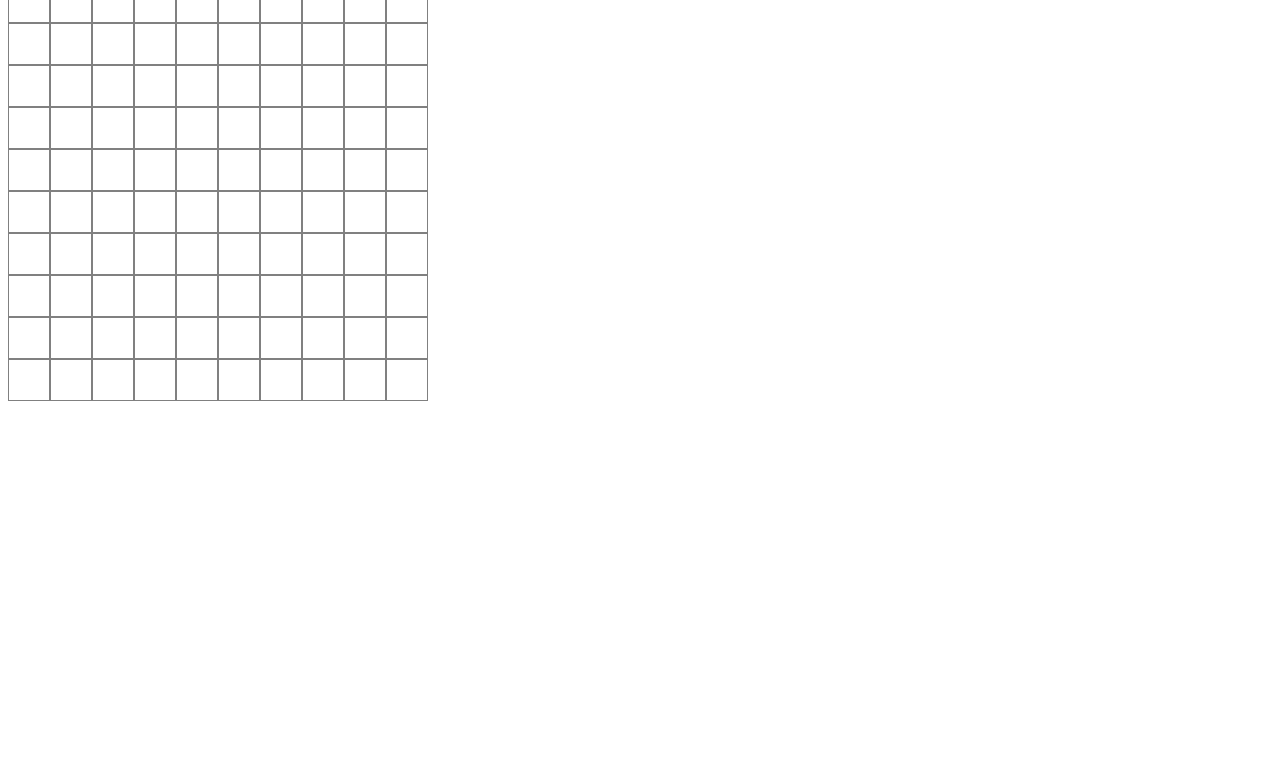
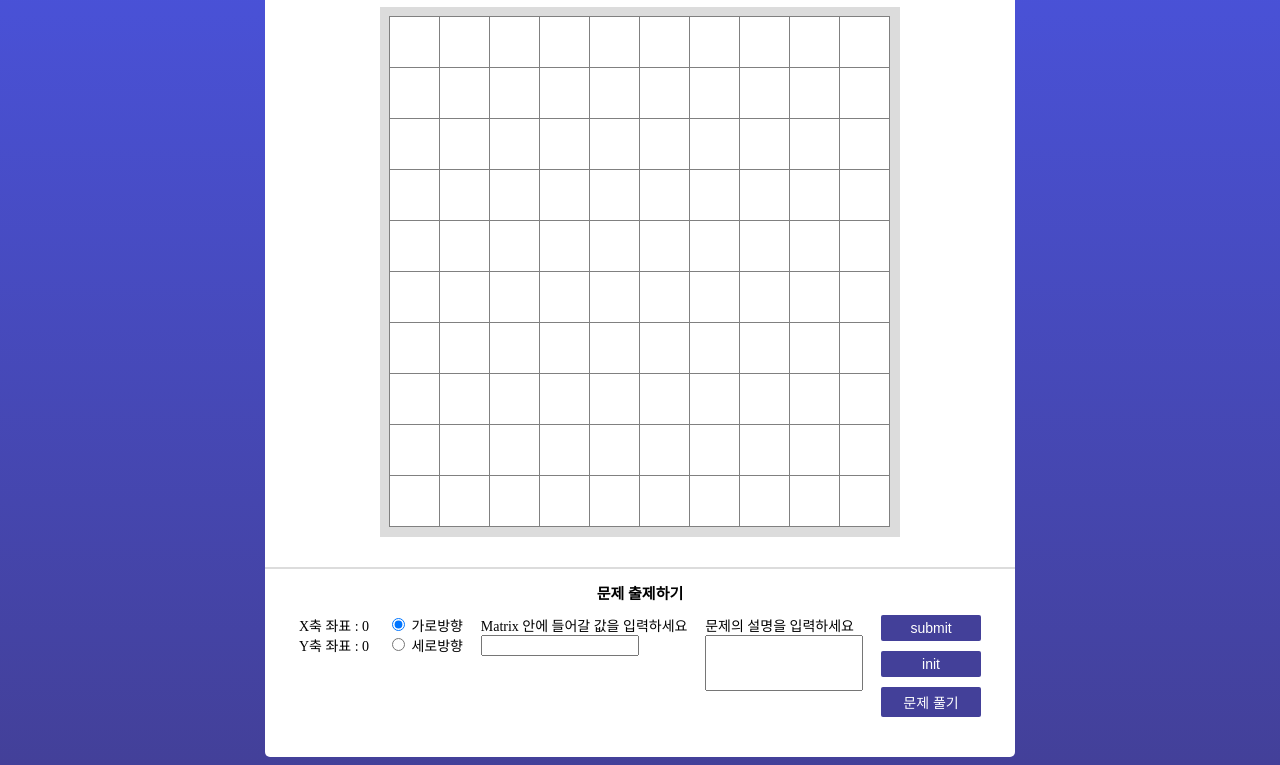
Before and after one commit to jiyeouny/first_hackathon, a plain HTML site: page index.html in a window 1280 px wide. Shown: the part 120-885 px from the top of the page. Before the commit the page ends 800 px from the top, so only its background shows below. Drawn offline with Linux system fonts and the light colour scheme; files whose address does not match are found by name.

Commit message:
해커톤

```diff
--- a/index.html
+++ b/index.html
@@ -6,41 +6,53 @@
   <meta http-equiv="X-UA-Compatible" content="ie=edge">
   <link rel="stylesheet" href=".//main.css">
   <title>Document</title>
-  <style>
-    .matrix > div {
-      display: flex;
-    }
-    .contentBox {
-      width: 40px;
-      height: 40px;
-      border: 1px solid gray;
-    }
-    .warning {
-      color: red;
-    }
-  </style>
 </head>
 <body>
-  <span class="test">X축 좌표 : 0, Y축 좌표 : 0</span>
+
+  <main>
+    <h1 class="heading">가로 세로 낱말 퀴즈</h1>
+    <div class="matrix"></div>
+
+    <div class="mainButton"></div>
+
+    <div class="crate">
+      <h2 class="heading2nd">문제 출제하기</h2>
+      <div class="flexBox">
+        <div class="test">X축 좌표 : 0<br>Y축 좌표 : 0</div>
+
+        <div class="radioXY">
           <div>
             <input type="radio" id="dirX" name="direction" value="gotoX" checked>
             <label for="dirX">가로방향</label>
           </div>
-
           <div>
             <input type="radio" id="dirY" name="direction" value="gotoY">
             <label for="dirY">세로방향</label>
           </div>
+        </div>
 
+        <div class="inputValue">
+          <span>Matrix 안에 들어갈 값을 입력하세요</span>
           <input type="text" class="inputBox">
-  <em class="warning"></em>
+          <em class="warningMaxText"></em>
+          <em class="warningMacthText"></em>
+        </div>
 
+        <div class="inputCaption">
+          <span>문제의 설명을 입력하세요</span>
           <input type="text" class="caption">
+        </div>
+
+        <div class="inputButton">
           <button type="submit" class="submit">submit</button>
+          <button class="init">init</button>
+          <button class="problem">문제 풀기</button>
+        </div>
+      </div>
+    </div>
 
-  <button class="init">init</button>
+  </main>
 
-  <div class="matrix"></div>
   <script src="./main.js"></script>
 </body>
 </html>
--- a/main.css
+++ b/main.css
@@ -0,0 +1,99 @@
+body {
+  background-image: linear-gradient(180deg, #4a54e0, #434099);
+  min-height: 100vh;
+}
+main {
+  width: 750px;
+  height: 100%;
+  margin-top: 30px;
+  margin-left: auto;
+  margin-right: auto;
+  border-radius: 5px;
+  background-color: white;
+}
+.heading {
+  text-align: center;
+  padding-top: 30px;
+}
+.heading2nd {
+  text-align: center;
+  font-size: 15px;
+}
+.flexBox {
+  width: 700px;
+  margin-left: auto;
+  margin-right: auto;
+  padding-bottom: 30px;
+  display: flex;
+  justify-content: space-around;
+  font-size: 14px;
+
+}
+
+.matrix {
+  width: 500px;
+  margin-left: auto;
+  margin-right: auto;
+  margin-bottom: 30px;
+  border: 10px solid gainsboro;
+}
+.matrix > div {
+  display: flex;
+}
+.contentBox {
+  width: 50px;
+  height: 50px;
+  border: 1px solid gray;
+  display: flex;
+  justify-content: center;
+  align-items: center;
+  margin-top: -1px;
+  margin-left: -1px;
+}
+.choice {
+  background-color: burlywood;
+}
+
+.crate {
+  border-top: 2px solid gainsboro;
+}
+
+.inputValie > em {
+  color: red;
+}
+.radioXY {
+}
+
+.inputValue {
+  display: block;
+}
+.inputValue > span, .inputValie > em, .inputValue > input {
+  display: block;
+}
+
+.inputBox {
+  width: 150px;
+}
+.inputValie > em {
+  color: brown;
+}
+.inputCaption {
+}
+.caption {
+  display: block;
+  width: 150px;
+  height: 50px;
+}
+.inputButton > button {
+  width: 100px;
+  font-size: 14px;
+  padding-top: 5px;
+  padding-bottom: 5px;
+  display: block;
+  border-style: none;
+  border-radius: 2px;
+  background-color: #434099;
+  color: white;
+  margin-bottom: 10px;
+
+}
--- a/main.js
+++ b/main.js
@@ -9,12 +9,13 @@ const $submit = document.querySelector('.submit');
 const $init = document.querySelector('.init');
 const $dirX = document.getElementById('dirX');
 const $caption = document.querySelector('.caption');
-const $warning = document.querySelector('.warning');
+const $warningMaxText = document.querySelector('.warningMaxText');
+const $warningMacthText = document.querySelector('.warningMacthText');
 
 
 // 초기 Data
 let position = ['0', '0']; // 초기 좌표
-const dataSheet = []; // 초기 Data
+let dataSheet = []; // 초기 Data
 let overtext = true; // Text 입력 글자 수 제한
 let matchtext = true; // Text 입력 매칭
 
@@ -46,6 +47,7 @@ function rendering() {
 // 자료구조 초기화 함수
 function initialize() {
   crateMatrix = crateMatrix.map(yv => yv.map(() => ''));
+  dataSheet = [];
 }
 
 
@@ -56,15 +58,27 @@ $init.onclick = () => {
   rendering();
 };
 
+// 포커스 삭제 함수
+function focusOut() {
+  crateMatrix.forEach((yv, yi) => {
+    yv.forEach((xv, xi) => {
+      const temp = document.querySelector(`.matrix > .y${yi} > .x${xi}`);
+      temp.classList.remove('choice');
+    });
+  });
+}
+
 
 // 좌표 취득 logic
 $matrix.onclick = e => {
   if (!e.target.matches('.contentBox')) return;
+  focusOut();
 
   const temp = `${e.target.className}, ${e.target.parentElement.className}`;
   position = temp.match(/[0-9]/g);
-  console.log(position);
-  $test.innerHTML = `X축 좌표 : ${position[0]}, Y축 좌표 : ${position[1]}`;
+  $test.innerHTML = `X축 좌표 : ${position[0]}<br>Y축 좌표 : ${position[1]}`;
+
+  e.target.classList.add('choice');
 };
 
 
@@ -72,11 +86,12 @@ $matrix.onclick = e => {
 $inputBox.onblur = () => {
   if ($dirX.checked) {
     overtext = $inputBox.value.length <= crateMatrix[0].length - position[0] || false;
-    $warning.textContent = overtext ? '' : `글자수를 초과하였습니다. ${crateMatrix[0].length - position[0]}자 이내로 작성해 주세요`;
+    $warningMaxText.textContent = overtext ? '' : `글자수를 초과하였습니다. ${crateMatrix[0].length - position[0]}자 이내로 작성해 주세요`;
   } else {
     overtext = $inputBox.value.length <= crateMatrix.length - position[1] || false;
-    $warning.textContent = overtext ? '' : `글자수를 초과하였습니다. ${crateMatrix.length - position[1]}자 이내로 작성해 주세요`;
+    $warningMaxText.textContent = overtext ? '' : `글자수를 초과하였습니다. ${crateMatrix.length - position[1]}자 이내로 작성해 주세요`;
   }
+  if (!overtext) return;
 
   const arrText = [...$inputBox.value];
   const tempMatrix = Array.from({ length: 10 }, () => Array.from({ length: 10 }, () => ''));
@@ -103,7 +118,7 @@ $inputBox.onblur = () => {
     });
   });
   matchtext = warningCount === 0 || false;
-  $warning.textContent = warningText;
+  $warningMacthText.textContent = warningText;
 };
 
 
@@ -134,6 +149,8 @@ $submit.onclick = () => {
 
   rendering();
   console.log(dataSheet);
+  $inputBox.value = '';
+  $caption.value = '';
 };
 
 console.dir($dirX);
```
Lines whose indentation alone changed are shown as unchanged.
